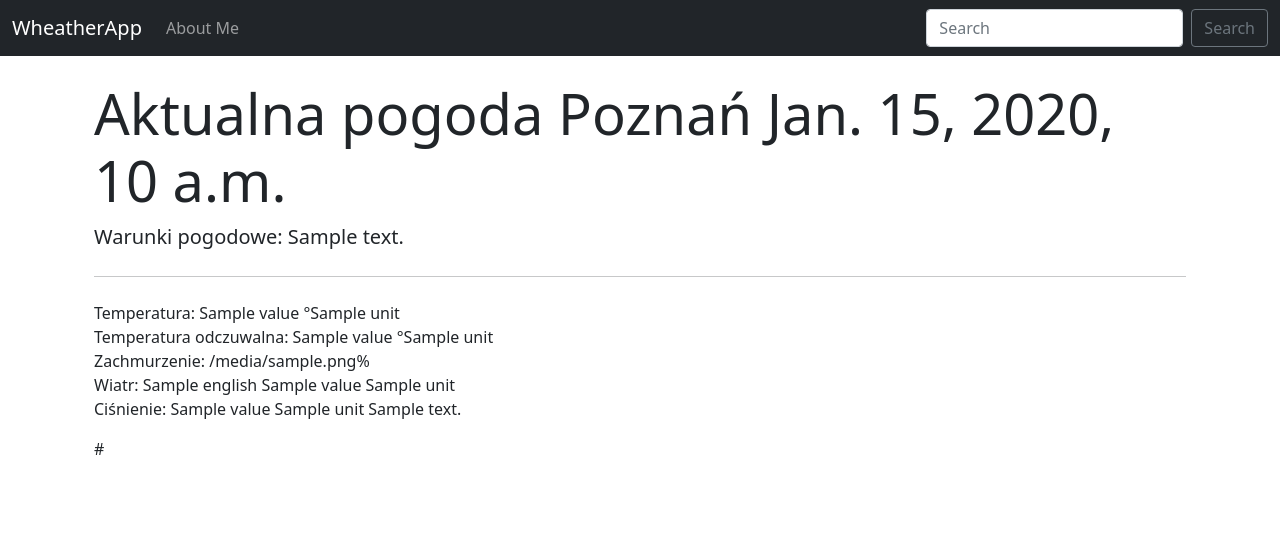
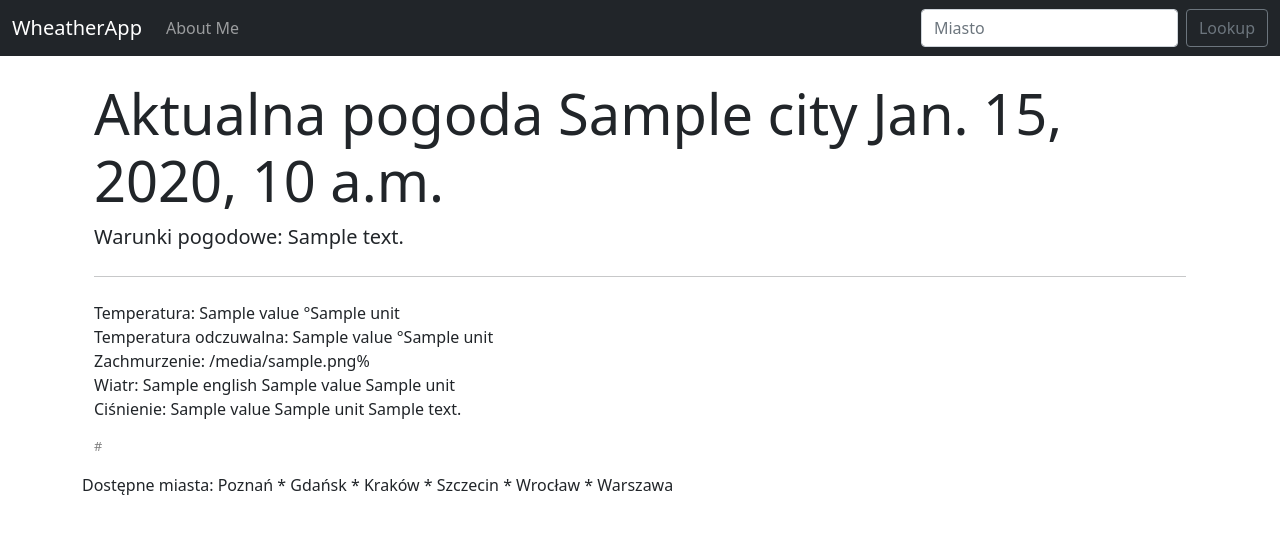
Before and after one commit to hamlet07/wheatherapp, a Django app: template lookup/templates/home.html in a window 1280 px wide. Shown: the top 534 px of the page. Run offline with Django 4.2, Linux system fonts and the light colour scheme; the template is opened without the code that fills it: most values are stand-ins (such as "Sample title", 1, 10 or a date in 2020).

Commit message:
Different cities

```diff
--- a/lookup/templates/base.html
+++ b/lookup/templates/base.html
@@ -13,10 +13,10 @@
       .clear {background-color:#f7dc6f;}
       .cloudy {background-color:#d5d8dc;}
       .fall {background-color:#85929e;}
-      .hot {background-color: #f1948a;}
-      .cold {background-color:  #aed6f1;}
-      .windy {background-color:  #d0ece7;}
-      .neutral {background-color:   #a3e4d7;}
+      .hot {background-color:#f1948a;}
+      .cold {background-color:#aed6f1;}
+      .windy {background-color:#d0ece7;}
+      .neutral {background-color:#a3e4d7;}
     </style>
 
   </head>
@@ -34,9 +34,11 @@
                 <a class="nav-link" href="{% url 'about' %}">About Me</a>
               </li>
             </ul>
-            <form class="d-flex">
-              <input class="form-control me-2" type="search" placeholder="Search" aria-label="Search">
-              <button class="btn btn-outline-secondary" type="submit">Search</button>
+            <form action = "{% url 'home' %}" class="d-flex" method = "POST">
+                {% csrf_token %}
+              <input class="form-control me-2" type="search" placeholder="Miasto"
+                  aria-label="Search" name="city">
+              <button class="btn btn-outline-secondary" type="submit">Lookup</button>
             </form>
           </div>
         </div>
--- a/lookup/templates/home.html
+++ b/lookup/templates/home.html
@@ -10,7 +10,7 @@
 
     <div class="jumbotron {{ category_color }}">
         <div class = container>
-            <h1 class="display-4">Aktualna pogoda Poznań {{ api.0.LocalObservationDateTime }}</h1>
+            <h1 class="display-4">Aktualna pogoda {{ city }} {{ api.0.LocalObservationDateTime }}</h1>
             <p class="lead">Warunki pogodowe: {{ api.0.WeatherText }}</p>
             <hr class="my-4">
             <p> Temperatura: {{ api.0.Temperature.Metric.Value }}  &deg{{ api.0.Temperature.Metric.Unit }}</br>
@@ -19,9 +19,13 @@
                 Wiatr: {{ api.0.Wind.Direction.English }} {{ api.0.Wind.Speed.Metric.Value }} {{ api.0.Wind.Speed.Metric.Unit }}</br>
                 Ciśnienie: {{ api.0.Pressure.Metric.Value }} {{ api.0.Pressure.Metric.Unit }} {{ api.0.Wind.PressureTendency.LocalizedText }}</br>
             </p>
-            <p>{{ api.0.Link }}</p>
+            <p style="color:grey; font-size:80%">{{ api.0.Link }}</p>
         </div>
       </div>
+      <div>
+        </p>Dostępne miasta: Poznań * Gdańsk * Kraków * Szczecin * Wrocław * Warszawa</p>
+      </div>
+
 
     {% endif %}
 {% endif %}
```
Also changed, not shown: lookup/views.py (+23 -2 lines).
